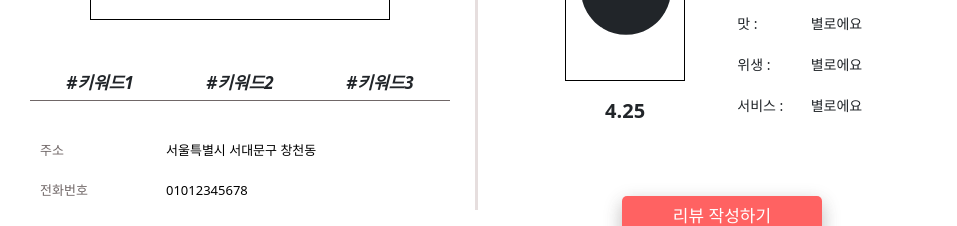
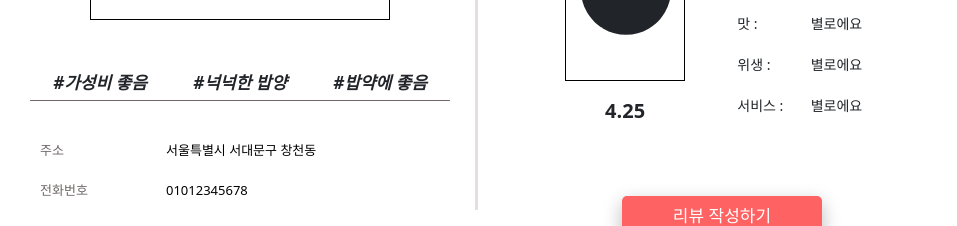
Before and after one commit to seobbang/rankeat, a React (Create React App) app in the folder rankeat/src/main/reactfront/: page / in a window 1280 px wide. Shown: the part 231-457 px from the top of the page, without its empty margins (162-1119 px from the left). Built offline with nearby package versions, Linux system fonts and the light colour scheme.

Commit message:
RestaurantInfo.js 수정

```diff
--- a/rankeat/src/main/reactfront/src/components/RestaurantInfo.js
+++ b/rankeat/src/main/reactfront/src/components/RestaurantInfo.js
@@ -1,8 +1,6 @@
 /* 업체 정보 */
 
 const RestaurantInfo = (dt) => {
-
-    //numToKeword함수 : dt.store.tag의 정수 값을 받아 해당 수에 대응하는 키워드로 치환하는 함수  ->  스위치문 / 인자(dt.store.tag) / 반환값(키워드 문자열)
 
     function numToKeword (tag) {
 
@@ -10,34 +8,34 @@ const RestaurantInfo = (dt) => {
 
         switch (tag) {
             case "1":
-                keyword = '키워드1';
+                keyword = '가성비 좋음';
                 break;
             case '2':
-                keyword = '키워드2';
+                keyword = '넉넉한 밥양';
                 break;
             case "3":
-                keyword = '키워드3';
+                keyword = '밥약에 좋음';
                 break;
             case "4":
-                keyword = '키워드4';
+                keyword = '카공에 적합';
                 break;
             case "5":
-                keyword = '키워드5';
+                keyword = '미팅에 적합';
                 break;
             case "6":
-                keyword = '키워드6';
+                keyword = '혼밥에 적당';
                 break;
             case "7":
-                keyword = '키워드7';
+                keyword = '늦게까지 함';
                 break;
             case "8":
-                keyword = '키워드8';
+                keyword = '특별한 날에';
                 break;
             case "9":
-                keyword = '키워드9';
+                keyword = '매장이 깨끗';
                 break;
             case "10":
-                keyword = '키워드10';
+                keyword = '재료가 신선';
                 break;
             default:
                 keyword = '';
```
